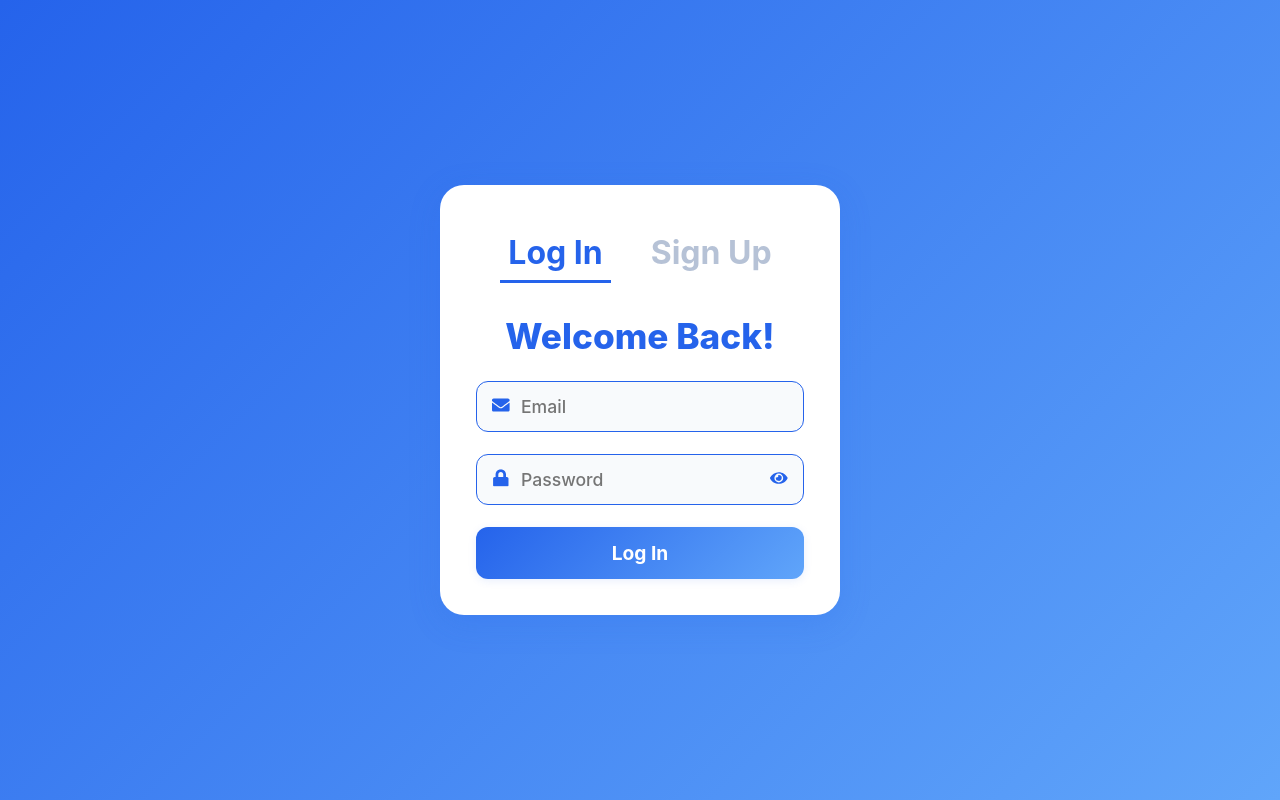
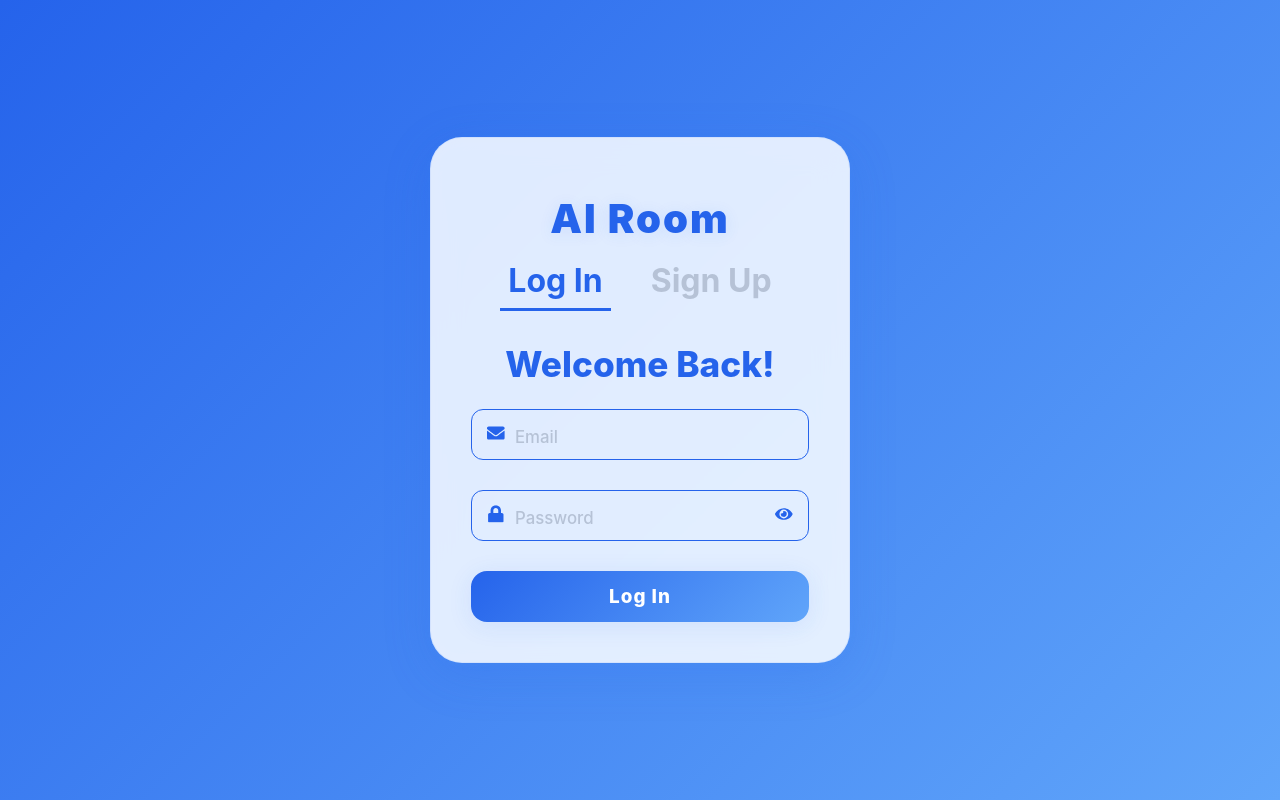
Before and after one commit to VeeramRoshanReddy/AI_Room_Collaborator, a React (Create React App) app in the folder frontend/: page /login in a window 1280 px wide. Built offline with nearby package versions, Linux system fonts and the light colour scheme.

Commit message:
Enhanced Login Page and updated requirements.txt 2

```diff
--- a/frontend/src/components/auth/Login.js
+++ b/frontend/src/components/auth/Login.js
@@ -22,18 +22,33 @@ const PageBackground = styled.div`
   justify-content: center;
 `;
 
+const BrandLogo = styled.div`
+  display: flex;
+  align-items: center;
+  justify-content: center;
+  margin-bottom: 18px;
+  font-size: 2.5rem;
+  font-weight: 900;
+  color: #2563eb;
+  letter-spacing: 2px;
+  user-select: none;
+  text-shadow: 0 2px 16px rgba(37,99,235,0.10);
+`;
+
 const Card = styled.div`
-  background: #fff;
-  border-radius: 24px;
-  box-shadow: 0 8px 32px rgba(37, 99, 235, 0.18);
-  padding: 48px 36px 36px 36px;
+  background: rgba(255,255,255,0.85);
+  border-radius: 32px;
+  box-shadow: 0 12px 48px 0 rgba(37,99,235,0.18), 0 1.5px 8px 0 rgba(96,165,250,0.10);
+  padding: 56px 40px 40px 40px;
   min-width: 350px;
-  max-width: 400px;
+  max-width: 420px;
   width: 100%;
   animation: ${fadeIn} 0.7s cubic-bezier(0.4,0,0.2,1);
   display: flex;
   flex-direction: column;
   align-items: center;
+  backdrop-filter: blur(16px) saturate(1.2);
+  border: 1.5px solid rgba(37,99,235,0.08);
 `;
 
 const Header = styled.div`
@@ -162,6 +177,54 @@ const SuccessMsg = styled.div`
   text-align: center;
 `;
 
+// Floating label input
+const FloatingLabelGroup = styled.div`
+  position: relative;
+  width: 100%;
+  margin-bottom: 8px;
+`;
+
+const FloatingInput = styled(Input)`
+  background: transparent;
+  padding-top: 22px;
+  padding-bottom: 6px;
+`;
+
+const FloatingLabel = styled.label`
+  position: absolute;
+  left: 44px;
+  top: 18px;
+  color: #b6c2d6;
+  font-size: 1.05rem;
+  font-weight: 500;
+  pointer-events: none;
+  transition: 0.2s cubic-bezier(0.4,0,0.2,1);
+  transform: translateY(0);
+  opacity: 1;
+  ${FloatingInput}:focus ~ &,
+  ${FloatingInput}:not(:placeholder-shown) ~ & {
+    top: 2px;
+    left: 40px;
+    font-size: 0.92rem;
+    color: #2563eb;
+    opacity: 0.95;
+  }
+`;
+
+const AnimatedButton = styled(SubmitButton)`
+  box-shadow: 0 4px 24px rgba(37,99,235,0.10);
+  letter-spacing: 1px;
+  font-size: 1.18rem;
+  font-weight: 800;
+  border-radius: 16px;
+  transition: background 0.2s, box-shadow 0.2s, transform 0.1s;
+  &:hover {
+    background: linear-gradient(90deg, #1d4ed8 0%, #2563eb 100%);
+    box-shadow: 0 8px 32px rgba(37,99,235,0.18);
+    transform: translateY(-2px) scale(1.04);
+  }
+`;
+
 const Login = () => {
   const [mode, setMode] = useState('login');
   const [email, setEmail] = useState('');
@@ -232,6 +295,7 @@ const Login = () => {
   return (
     <PageBackground>
       <Card>
+        <BrandLogo>AI Room</BrandLogo>
         <Header>
           <HeaderTab active={mode === 'login'} onClick={() => { setMode('login'); setError(''); setSuccess(''); }}>Log In</HeaderTab>
           <HeaderTab active={mode === 'signup'} onClick={() => { setMode('signup'); setError(''); setSuccess(''); }}>Sign Up</HeaderTab>
@@ -241,72 +305,82 @@ const Login = () => {
         {success && <SuccessMsg>{success}</SuccessMsg>}
         {mode === 'login' ? (
           <StyledForm onSubmit={handleLogin} autoComplete="on">
-            <InputGroup>
+            <FloatingLabelGroup>
               <InputIcon><FaEnvelope /></InputIcon>
-              <Input
+              <FloatingInput
                 type="email"
                 value={email}
                 onChange={e => setEmail(e.target.value)}
                 required
-                placeholder="Email"
+                placeholder=" "
                 autoComplete="username"
+                id="login-email"
               />
-            </InputGroup>
-            <InputGroup>
+              <FloatingLabel htmlFor="login-email">Email</FloatingLabel>
+            </FloatingLabelGroup>
+            <FloatingLabelGroup>
               <InputIcon><FaLock /></InputIcon>
-              <Input
+              <FloatingInput
                 type={showPassword ? 'text' : 'password'}
                 value={password}
                 onChange={e => setPassword(e.target.value)}
                 required
-                placeholder="Password"
+                placeholder=" "
                 autoComplete="current-password"
+                id="login-password"
               />
+              <FloatingLabel htmlFor="login-password">Password</FloatingLabel>
               <PasswordToggle type="button" onClick={() => setShowPassword(v => !v)}>
                 {showPassword ? <FaEyeSlash /> : <FaEye />}
               </PasswordToggle>
-            </InputGroup>
-            <SubmitButton type="submit" disabled={loading}>{loading ? 'Logging in...' : 'Log In'}</SubmitButton>
+            </FloatingLabelGroup>
+            <AnimatedButton type="submit" disabled={loading}>{loading ? 'Logging in...' : 'Log In'}</AnimatedButton>
           </StyledForm>
         ) : (
           <StyledForm onSubmit={handleSignup} autoComplete="on">
-            <InputGroup>
+            <FloatingLabelGroup>
               <InputIcon><FaUser /></InputIcon>
-              <Input
+              <FloatingInput
                 type="text"
                 value={name}
                 onChange={e => setName(e.target.value)}
                 required
-                placeholder="Full Name"
+                placeholder=" "
                 autoComplete="name"
+                id="signup-name"
               />
-            </InputGroup>
-            <InputGroup>
+              <FloatingLabel htmlFor="signup-name">Full Name</FloatingLabel>
+            </FloatingLabelGroup>
+            <FloatingLabelGroup>
               <InputIcon><FaEnvelope /></InputIcon>
-              <Input
+              <FloatingInput
                 type="email"
                 value={email}
                 onChange={e => setEmail(e.target.value)}
                 required
-                placeholder="Email"
+                placeholder=" "
                 autoComplete="username"
+                id="signup-email"
               />
-            </InputGroup>
-            <InputGroup>
+              <FloatingLabel htmlFor="signup-email">Email</FloatingLabel>
+            </FloatingLabelGroup>
+            <FloatingLabelGroup>
               <InputIcon><FaLock /></InputIcon>
-              <Input
+              <FloatingInput
                 type={showPassword ? 'text' : 'password'}
                 value={password}
                 onChange={e => setPassword(e.target.value)}
                 required
-                placeholder="Password"
+                placeholder=" "
                 autoComplete="new-password"
+                id="signup-password"
               />
+              <FloatingLabel htmlFor="signup-password">Password</FloatingLabel>
               <PasswordToggle type="button" onClick={() => setShowPassword(v => !v)}>
                 {showPassword ? <FaEyeSlash /> : <FaEye />}
               </PasswordToggle>
-            </InputGroup>
-            <SubmitButton type="submit" disabled={loading}>{loading ? 'Signing up...' : 'Sign Up'}</SubmitButton>
+            </FloatingLabelGroup>
+            <AnimatedButton type="submit" disabled={loading}>{loading ? 'Signing up...' : 'Sign Up'}</AnimatedButton>
           </StyledForm>
         )}
       </Card>
```
Also changed, not shown: 1 other file (tests, documents, lock files or other folders).
